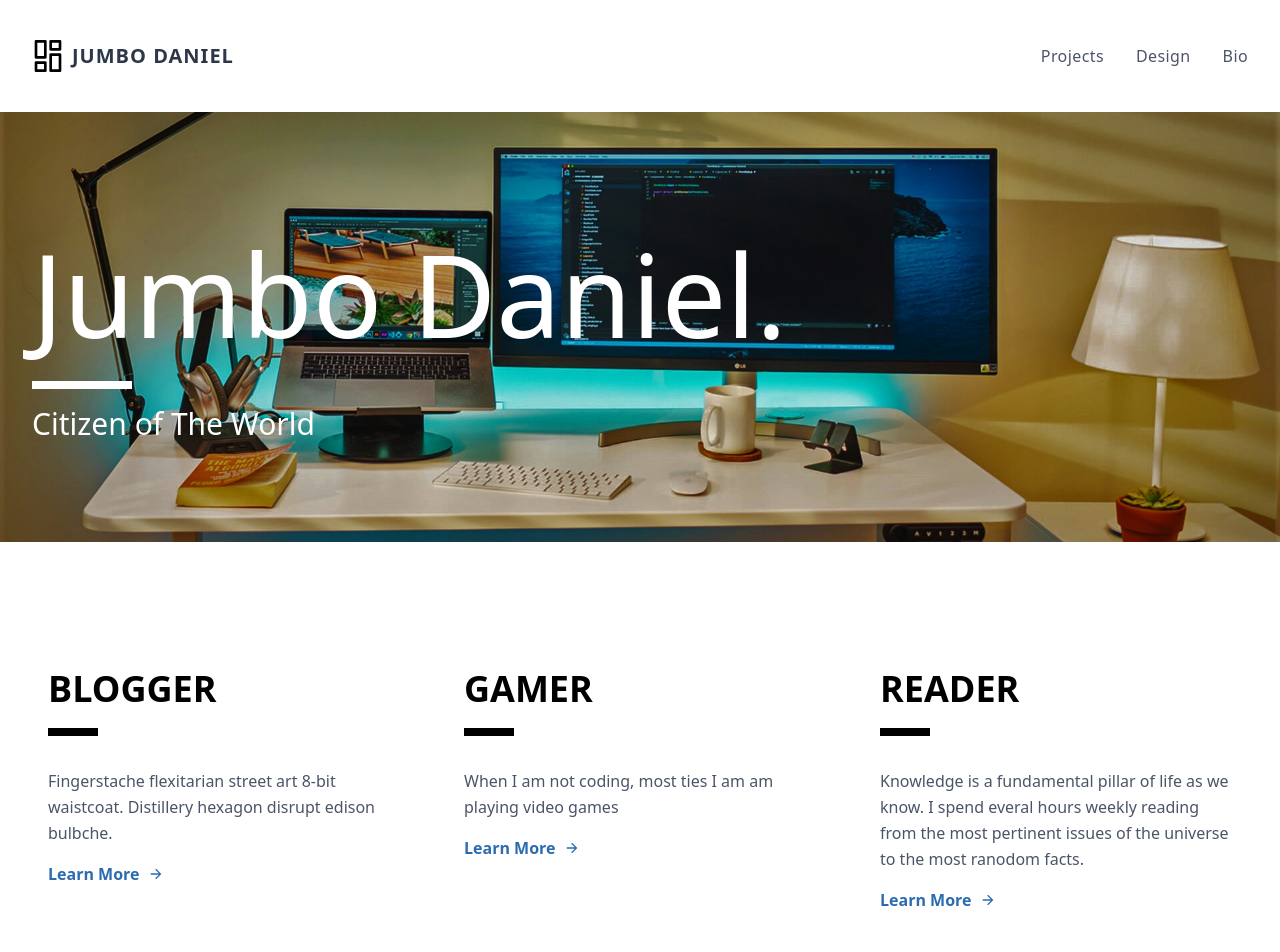
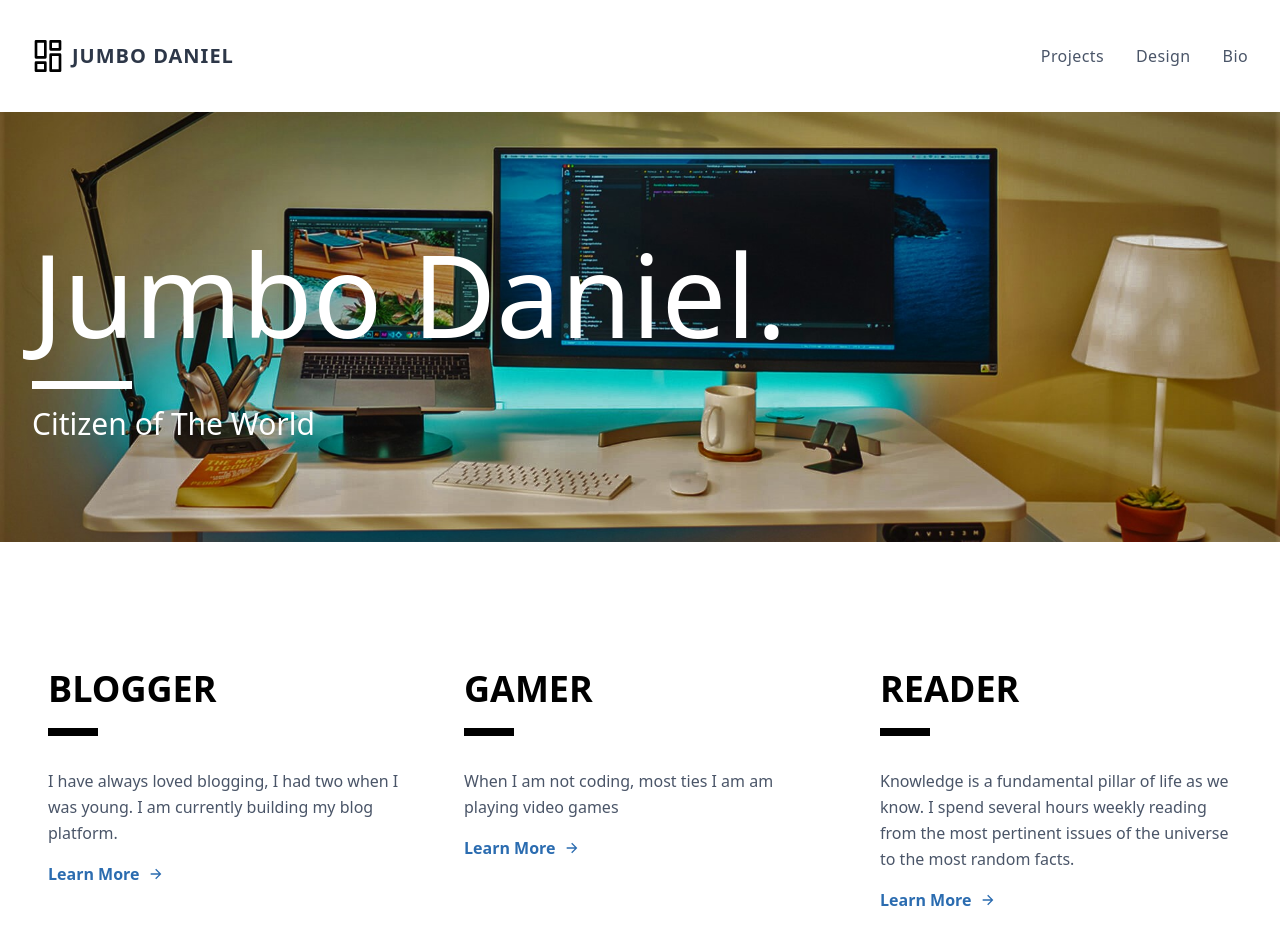
Before and after one commit to JumboDaniel/Portfolio, a React (Create React App) app: page / in a window 1280 px wide. Shown: the top 952 px of the page. Built offline with nearby package versions, Linux system fonts and the light colour scheme.

Commit message:
Updated the body component and consumed router links

```diff
--- a/src/App.js
+++ b/src/App.js
@@ -1,6 +1,7 @@
 import React from 'react';
 import Body from './components/body'
 import Navbar from './components/sidenav'
+import Gamer from './components/Gamer/gamer'
 import {
   BrowserRouter as Router,
   Switch,
@@ -23,6 +24,9 @@ function App() {
             <Route path='/project'>
               <Project/>
             </Route>
+            <Route path='/gamer'>
+              <Gamer/>
+            </Route>
           </Switch>
         </div>
     </Router>
--- /dev/null
+++ b/src/components/Gamer/gamer.js
@@ -0,0 +1,9 @@
+import React from 'react';
+
+const Gamer = () => {
+    return (
+        <h1> A boy</h1>
+    );
+}
+
+export default Gamer;
--- a/src/components/about/bio.js
+++ b/src/components/about/bio.js
@@ -15,8 +15,8 @@ const Bio = () => {
                 <div className="flex flex-col justify-center">
                 <div className="max-w-xl mb-6">
                     <h2 className="max-w-lg mb-6 font-sans text-3xl font-bold tracking-tight text-gray-900 sm:text-4xl sm:leading-none">
-                    Hello, i'm
-                    <br className="hidden md:block" />
+                    Hello, I'm
+                    <br className="md:block" />
                     Jumbo Daniel
                     <span className="relative px-1">
                         <div className="absolute inset-x-0 bottom-0 h-3 transform -skew-x-12 bg-teal-accent-400" />
@@ -26,9 +26,7 @@ const Bio = () => {
                     </span>
                     </h2>
                     <p className="text-base text-gray-700 md:text-lg">
-                    I am a fullstack web developer who likes to make things work.
-                    I love solving problems. I love adventures, learning new things, random facts and intellectual conversations.
-                    I enjoy working in teams- members contribute different perspectives, and joint action among team members can produce creative and effective results
+                    I am a full stack web developer who likes to make things work. I love solving problems. I love adventures, learning new things, random facts, and intellectual conversations. I enjoy working in teams- members contribute different perspectives, and joint action among team members can produce creative and effective results
                     </p>
                 </div>
                 <div className="grid gap-5 row-gap-8 sm:grid-cols-2">
--- a/src/components/body.js
+++ b/src/components/body.js
@@ -1,6 +1,9 @@
 import React from 'react';
 import Header from'./header'
 import Footer from './footer'
+import {
+    Link
+  } from "react-router-dom";
 const Body = () => {
 
     const hrStyle ={
@@ -18,10 +21,8 @@ const Body = () => {
                     <h2 className="mb-3 text-lg uppercase text-black lg:text-4xl title-font font-bold">BLOGGER
                     </h2>
                     <hr style={hrStyle} className= 'pb-8'/>
-                    <p className="mb-4 text-base leading-relaxed">Fingerstache flexitarian street art 8-bit waistcoat.
-                        Distillery
-                        hexagon disrupt edison bulbche.</p>
-                    <a href="abc.com"
+                    <p className="mb-4 text-base leading-relaxed">I have always loved blogging, I had two when I was young. I am currently building my blog platform.</p>
+                    <Link to="/gamer"
                         className="inline-flex items-center font-semibold text-blue-700 md:mb-2 lg:mb-0 hover:text-blue-400 ">
                         Learn More
                         <svg className="w-4 h-4 ml-2" xmlns="http://www.w3.org/2000/svg" viewBox="0 0 24 24" width="20"
@@ -30,7 +31,7 @@ const Body = () => {
                             <path
                                 d="M16.172 11l-5.364-5.364 1.414-1.414L20 12l-7.778 7.778-1.414-1.414L16.172 13H4v-2z" />
                         </svg>
-                    </a>
+                    </Link>
                 </div>
                 <div className="px-8 py-6 lg:w-1/3 md:w-full">
                     <h2 className="mb-3 text-lg uppercase font-bold text-black lg:text-4xl title-font">Gamer
@@ -52,7 +53,7 @@ const Body = () => {
                     <h2 className="mb-3 text-lg uppercase font-bold text-black lg:text-4xl title-font">Reader
                     </h2>
                     <hr style={hrStyle} className= 'pb-8'/>
-                    <p className="mb-4 text-base leading-relaxed">Knowledge is a fundamental pillar of life as we know. I spend everal hours weekly reading from the most pertinent issues of the universe to the most ranodom facts.</p>
+                    <p className="mb-4 text-base leading-relaxed">Knowledge is a fundamental pillar of life as we know. I spend several hours weekly reading from the most pertinent issues of the universe to the most random facts.</p>
                     <a href="abc.com" className="inline-flex items-center font-semibold text-blue-700 md:mb-2 lg:mb-0 hover:text-blue-400 ">
                         Learn More
                         <svg className="w-4 h-4 ml-2" xmlns="http://www.w3.org/2000/svg" viewBox="0 0 24 24" width="20" height="20"
```
